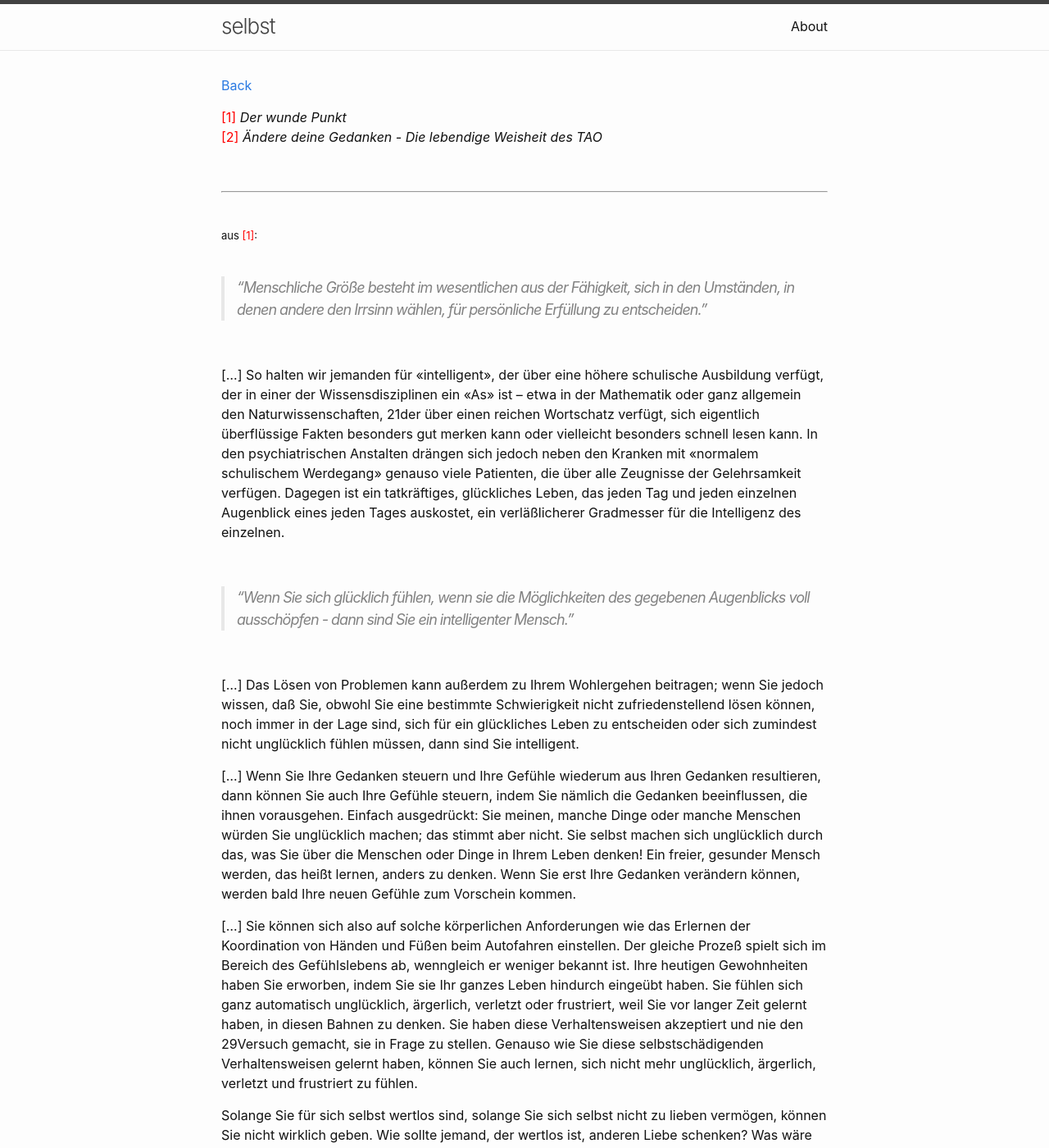
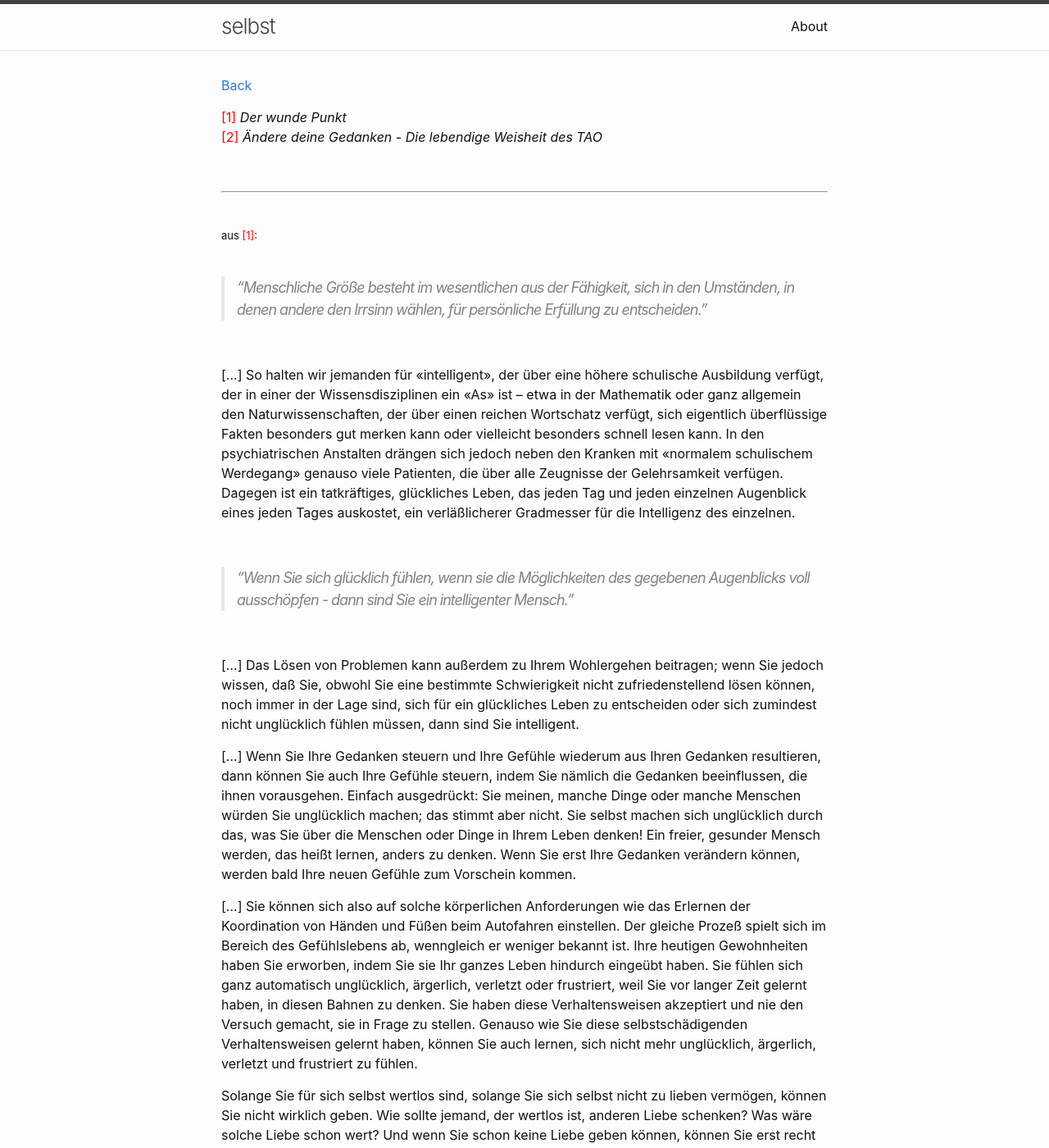
Before and after one commit to Hautaklyttn/-selbst-, a Jekyll site: the page built from docs/wDyer.md, in a window 1280 px wide and 1400 px high. Shown: the whole window at 82% size. Built offline with Jekyll 4.4.1, drawn with Linux system fonts in a browser that asks for light colours.

Commit message:
Update wDyer.md

```diff
--- a/docs/wDyer.md
+++ b/docs/wDyer.md
@@ -21,7 +21,7 @@ layout: default
 
 &nbsp;
 
-[...] So halten wir jemanden für «intelligent», der über eine höhere schulische Ausbildung verfügt, der in einer der Wissensdisziplinen ein «As» ist – etwa in der Mathematik oder ganz allgemein den Naturwissenschaften, 21der über einen reichen Wortschatz verfügt, sich eigentlich überflüssige Fakten besonders gut merken kann oder vielleicht besonders schnell lesen kann. In den psychiatrischen Anstalten drängen sich jedoch neben den Kranken mit «normalem schulischem Werdegang» genauso viele Patienten, die über alle Zeugnisse der Gelehrsamkeit verfügen. Dagegen ist ein tatkräftiges, glückliches Leben, das jeden Tag und jeden einzelnen Augenblick eines jeden Tages auskostet, ein verläßlicherer Gradmesser für die Intelligenz des einzelnen.
+[...] So halten wir jemanden für «intelligent», der über eine höhere schulische Ausbildung verfügt, der in einer der Wissensdisziplinen ein «As» ist – etwa in der Mathematik oder ganz allgemein den Naturwissenschaften, der über einen reichen Wortschatz verfügt, sich eigentlich überflüssige Fakten besonders gut merken kann oder vielleicht besonders schnell lesen kann. In den psychiatrischen Anstalten drängen sich jedoch neben den Kranken mit «normalem schulischem Werdegang» genauso viele Patienten, die über alle Zeugnisse der Gelehrsamkeit verfügen. Dagegen ist ein tatkräftiges, glückliches Leben, das jeden Tag und jeden einzelnen Augenblick eines jeden Tages auskostet, ein verläßlicherer Gradmesser für die Intelligenz des einzelnen.
 
 &nbsp;
 
@@ -33,7 +33,7 @@ layout: default
 
 [...] Wenn Sie Ihre Gedanken steuern und Ihre Gefühle wiederum aus Ihren Gedanken resultieren, dann können Sie auch Ihre Gefühle steuern, indem Sie nämlich die Gedanken beeinflussen, die ihnen vorausgehen. Einfach ausgedrückt: Sie meinen, manche Dinge oder manche Menschen würden Sie unglücklich machen; das stimmt aber nicht. Sie selbst machen sich unglücklich durch das, was Sie über die Menschen oder Dinge in Ihrem Leben denken! Ein freier, gesunder Mensch werden, das heißt lernen, anders zu denken. Wenn Sie erst Ihre Gedanken verändern können, werden bald Ihre neuen Gefühle zum Vorschein kommen.
 
-[...] Sie können sich also auf solche körperlichen Anforderungen wie das Erlernen der Koordination von Händen und Füßen beim Autofahren einstellen. Der gleiche Prozeß spielt sich im Bereich des Gefühlslebens ab, wenngleich er weniger bekannt ist. Ihre heutigen Gewohnheiten haben Sie erworben, indem Sie sie Ihr ganzes Leben hindurch eingeübt haben. Sie fühlen sich ganz automatisch unglücklich, ärgerlich, verletzt oder frustriert, weil Sie vor langer Zeit gelernt haben, in diesen Bahnen zu denken. Sie haben diese Verhaltensweisen akzeptiert und nie den 29Versuch gemacht, sie in Frage zu stellen. Genauso wie Sie diese selbstschädigenden Verhaltensweisen gelernt haben, können Sie auch lernen, sich nicht mehr unglücklich, ärgerlich, verletzt und frustriert zu fühlen.
+[...] Sie können sich also auf solche körperlichen Anforderungen wie das Erlernen der Koordination von Händen und Füßen beim Autofahren einstellen. Der gleiche Prozeß spielt sich im Bereich des Gefühlslebens ab, wenngleich er weniger bekannt ist. Ihre heutigen Gewohnheiten haben Sie erworben, indem Sie sie Ihr ganzes Leben hindurch eingeübt haben. Sie fühlen sich ganz automatisch unglücklich, ärgerlich, verletzt oder frustriert, weil Sie vor langer Zeit gelernt haben, in diesen Bahnen zu denken. Sie haben diese Verhaltensweisen akzeptiert und nie den Versuch gemacht, sie in Frage zu stellen. Genauso wie Sie diese selbstschädigenden Verhaltensweisen gelernt haben, können Sie auch lernen, sich nicht mehr unglücklich, ärgerlich, verletzt und frustriert zu fühlen.
 
 Solange Sie für sich selbst wertlos sind, solange Sie sich selbst nicht zu lieben vermögen, können Sie nicht wirklich geben. Wie sollte jemand, der wertlos ist, anderen Liebe schenken? Was wäre solche Liebe schon wert? Und wenn Sie schon keine Liebe geben können, können Sie erst recht keine empfangen. Was ist die Liebe wert, die von einem wertlosen Menschen kommt? Alles Geben und Nehmen, das ganze Drum und Dran der Liebe hat ein geliebtes eigenes Selbst ohne jede Abstriche zur Voraussetzung.
 
```
